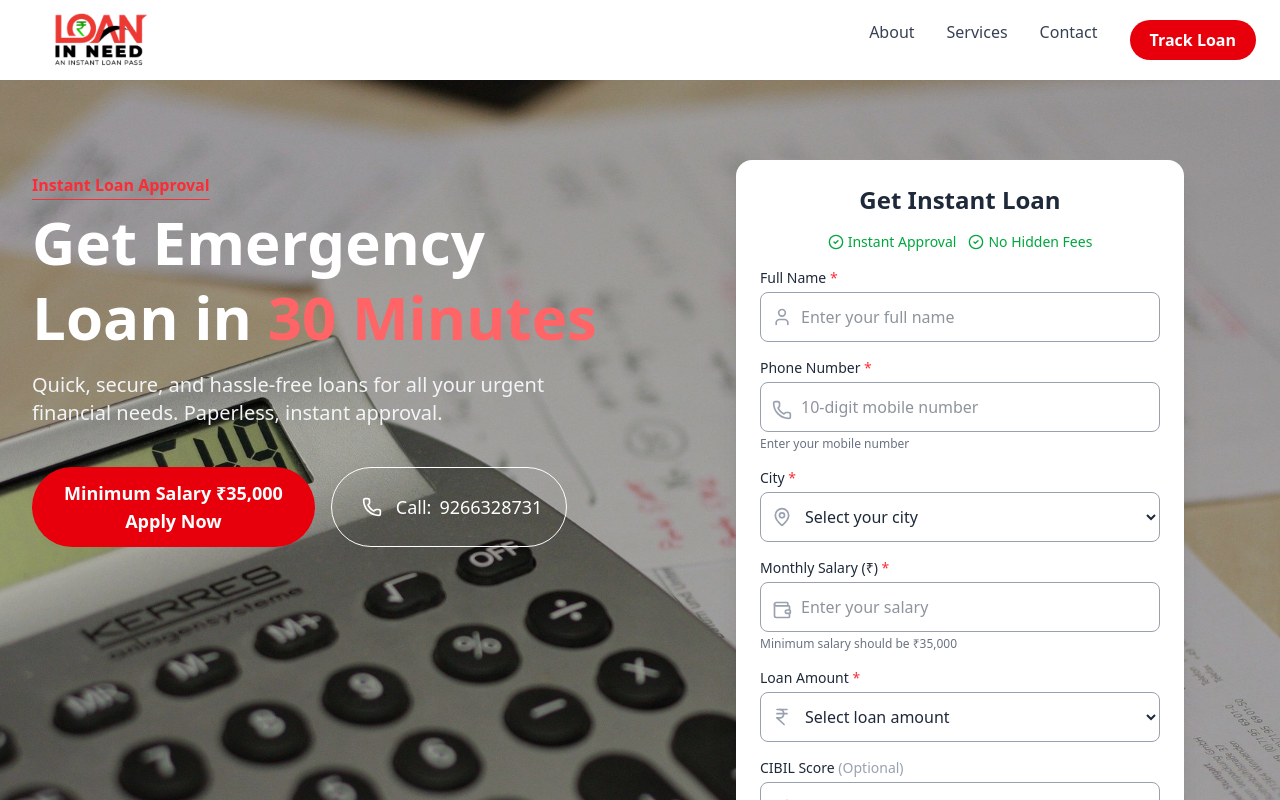
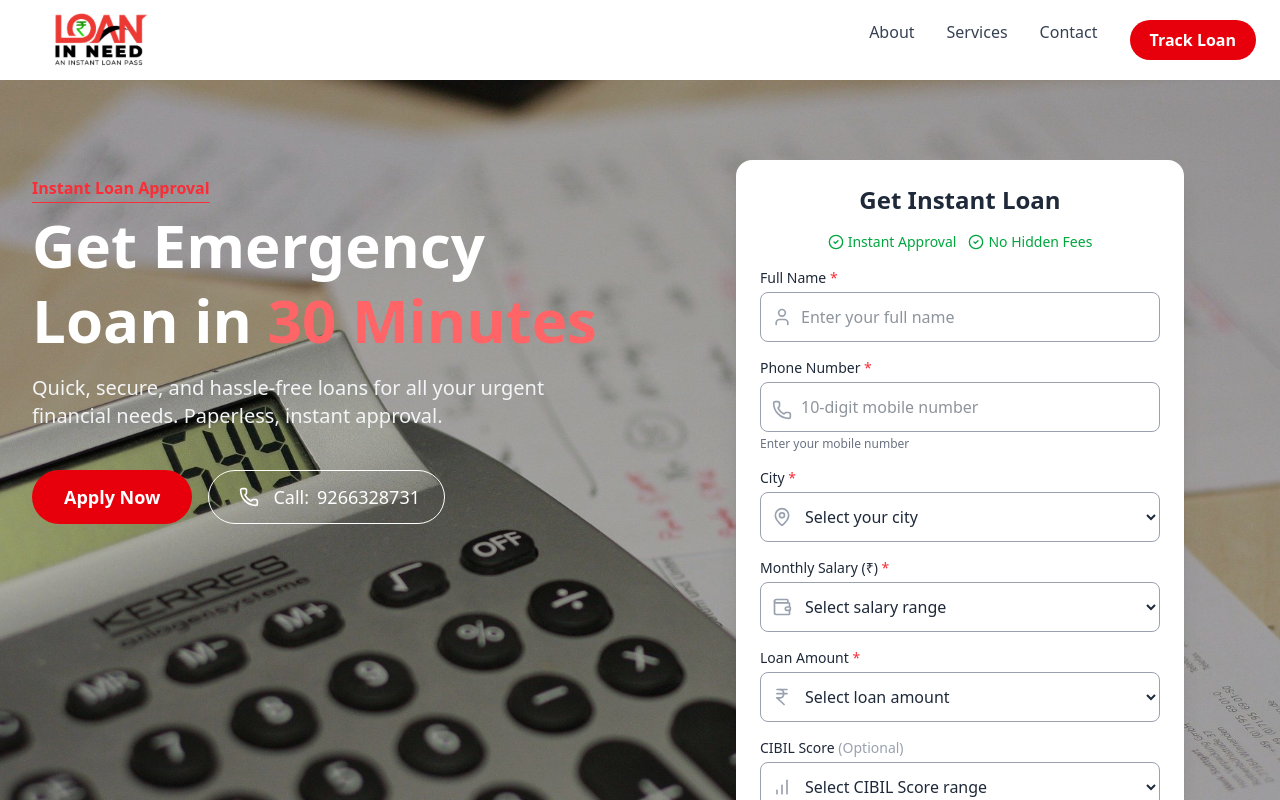
Before and after one commit to scalenowtech-com/loan-landing-page, a Next.js app: page / in a window 1280 px wide. Shown: the top 800 px of the page. Built offline with nearby package versions, Linux system fonts and the light colour scheme.

Commit message:
change salary and date structure

```diff
--- a/src/app/api/users/route.ts
+++ b/src/app/api/users/route.ts
@@ -11,7 +11,7 @@ async function saveToGoogleSheet(data: {
   city: string;
   loanAmount: string;
   cibil?: string;
-  salary: number;
+  salary: string;
 }) {
   const auth = new google.auth.JWT({
     email: process.env.GOOGLE_SHEETS_CLIENT_EMAIL,
@@ -56,7 +56,8 @@ const range = `'Google Leads'!E${nextRow}:K${nextRow}`;
           data.loanAmount,
           data.cibil || "",
           data.salary,
-          new Date().toLocaleString("en-IN"),
+          new Date().toISOString().replace("T", " ").replace("Z", ""),
+          // new Date().toLocaleString("en-IN")
         ],
       ],
     },
@@ -82,7 +83,7 @@ export async function POST(req: Request) {
     const newUser = new User({
       name: name.trim(),
       phone: phone.trim(),
-      salary: Number(salary),
+      salary: salary.toString().trim(),
       city: city.trim(),
       loanAmount: loanAmount.toString().trim(),
       cibil: cibil ? cibil.toString().trim() : undefined,
--- a/src/components/MainSection.tsx
+++ b/src/components/MainSection.tsx
@@ -137,8 +137,7 @@ export default function MainSection() {
               onClick={handleScrollToForm}
               className="text-lg bg-red-600 px-8 py-3 rounded-full text-white font-semibold hover:bg-red-700 transition-colors cursor-pointer"
             >
-              Minimum Salary ₹35,000
-              <p className="break-normal">Apply Now</p>
+              Apply Now
             </button>
             <a
               href="tel:9266328731"
@@ -239,11 +238,10 @@ export default function MainSection() {
                   <option value="Ahmedabad">Ahmedabad</option>
                   <option value="Bangalore">Bangalore</option>
                   <option value="Chennai">Chennai</option>
-                  <option value="Delhi/NCR">Delhi/NCR</option>
+                  <option value="Delhi/NCR">Delhi</option>
                   <option value="Hyderabad">Hyderabad</option>
                   <option value="Kolkata">Kolkata</option>
                   <option value="Mumbai">Mumbai</option>
-                  <option value="New Delhi (HO)">New Delhi (HO)</option>
                   <option value="Pune">Pune</option>
                 </select>
               </div>
@@ -255,38 +253,24 @@ export default function MainSection() {
     Monthly Salary (₹) <span className="text-red-500">*</span>
   </label>
   <div className="relative">
-                <Wallet className="absolute left-3 top-2/5 -translate-y-1/2 text-gray-400 w-5 h-5" />
-                <input
-                  type="number"
+    <Wallet className="absolute left-3 top-1/2 -translate-y-1/2 text-gray-400 w-5 h-5 pointer-events-none" />
+    <select
       name="salary"
-                  placeholder="Enter your salary"
-                  min={formData.city === "Mumbai" || formData.city === "Bangalore" ? "50000" : "35000"}max="10000000"
       className="w-full border border-gray-400 rounded-lg p-3 pl-10 outline-none
         focus:border-2 focus:border-black focus:ring-1 focus:ring-red-400 focus:ring-offset-0"
       value={formData.salary}
-                  onChange={(e) => {
-                    const value = e.target.value;
-                    setFormData({ ...formData, salary: value });
-                  }}
-                  onBlur={(e) => {
-                    const value = Number(e.target.value);
-                    const minSalary = (formData.city === "Mumbai" || formData.city === "Bangalore") ? 50000 : 35000;
-
-                    if (value > 0 && value < minSalary) {
-                      toast.error(`❌ Salary must be at least ₹${minSalary.toLocaleString()}`);
-                      setFormData({ ...formData, salary: "" });
-                    }
-                  }}
+      onChange={handleChange}
       required
-                  autoComplete="off"
       data-form-type="salary"
-                />
-                <p className="text-xs text-gray-500 mt-1">
-                  Minimum salary should be ₹
-                  {formData.city === "Mumbai" || formData.city === "Bangalore"
-        ? "50,000"
-        : "35,000"}
-                </p>
+    >
+      <option value="">Select salary range</option>
+      <option value="20,000 - 30,000">₹20,000 - ₹30,000</option>
+      <option value="31,000 - 40,000">₹31,000 - ₹40,000</option>
+      <option value="41,000 - 50,000">₹41,000 - ₹50,000</option>
+      <option value="51,000 - 75,000">₹51,000 - ₹75,000</option>
+      <option value="75,000 - 1,00,000">₹75,000 - ₹1,00,000</option>
+      <option value="1,00,000+">₹1,00,000 and above</option>
+    </select>
   </div>
 </div>
 
--- a/src/models/User.ts
+++ b/src/models/User.ts
@@ -4,7 +4,7 @@ import mongoose, { Schema, Document, Model } from "mongoose";
 export interface IUser extends Document {
   name: string;
   phone: string;
-  salary: number;
+  salary: string;
   city: string;
   loanAmount: string;
   cibil?: string;
@@ -14,8 +14,8 @@ export interface IUser extends Document {
 // ✅ Define schema
 const userSchema: Schema<IUser> = new Schema({
   name: { type: String, required: true, trim: true },
-  phone: { type: String, required: true, trim: true }, // 🔑 add unique: true if needed
-  salary: { type: Number, required: true },
+  phone: { type: String, required: true, trim: true },
+  salary: { type: String, required: true },
   city: { type: String, required: true, trim: true },
   loanAmount: { type: String, required: true, trim: true },
   cibil: { type: String, trim: true },
```
Lines whose indentation alone changed are shown as unchanged.
